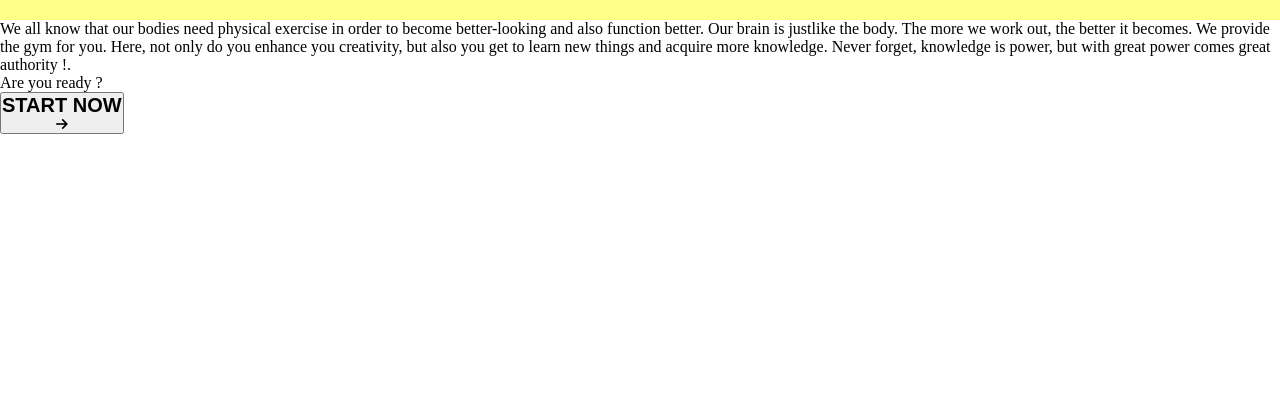
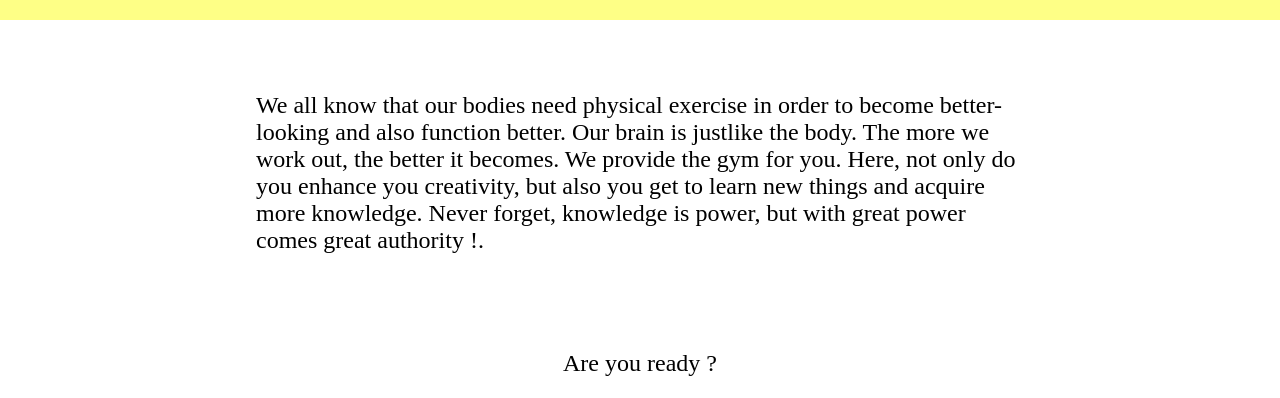
Before and after one commit to Exothermic6/Enigma, a plain HTML site: page index.html in a window 1280 px wide. Shown: the part 131-529 px from the top of the page. Drawn offline with Linux system fonts and the light colour scheme.

Commit message:
Styled the home page

```diff
--- a/css/pages/Home_Page/_home.scss
+++ b/css/pages/Home_Page/_home.scss
@@ -0,0 +1,23 @@
+@use "../../utitlities/mixins" as *;
+@use "../../utitlities/variables" as *;
+
+.hero{
+    &__container{
+        width: 60%;
+        margin: 0 auto;
+        font-size: 1.5rem;
+        padding: 3em 0;
+    }
+}
+
+.start{
+    text-align: center;
+    font-size: 1.5rem;
+    p{
+        margin: 1em 0;
+    }
+    button{
+        @include btn($white,$blue);
+        width: 20%;
+    }
+}
```
Also changed, not shown: css/style.css.
